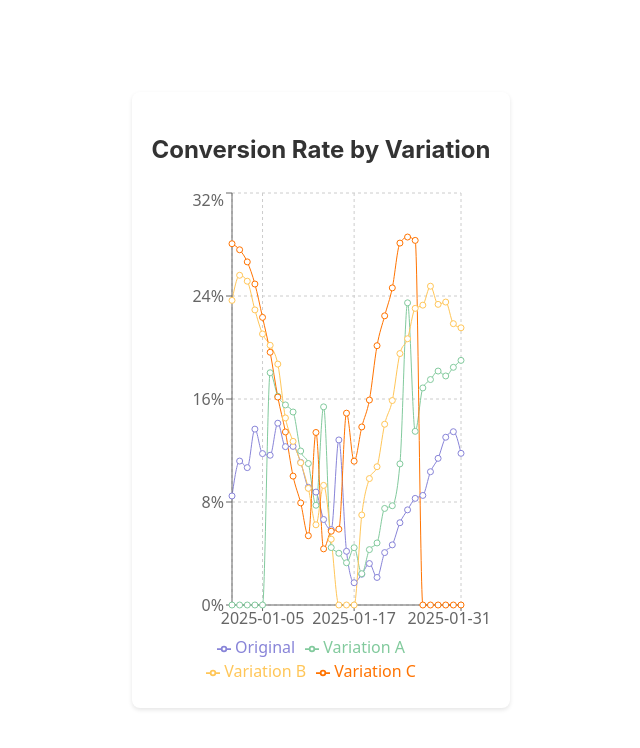
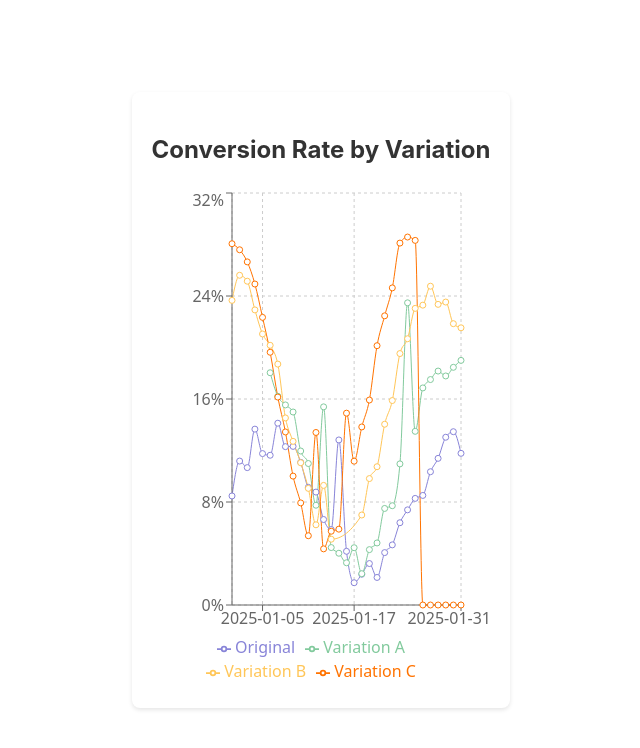
Before and after one commit to MirovaViktoria/frontend-interview-task-master, a React app: page / in a window 1280 px wide. Shown: the top 748 px of the page, without its empty margins (319-959 px from the left). Built offline with nearby package versions, Linux system fonts and the light colour scheme; the HTML template or start-up script is replaced by a standard one.

Commit message:
Feature: Interactive legend and adaptive axes

```diff
--- a/src/components/ConversionChart/ConversionChart.tsx
+++ b/src/components/ConversionChart/ConversionChart.tsx
@@ -1,4 +1,4 @@
-import React, { useMemo } from 'react';
+import React, { useMemo, useState } from 'react';
 import {
     LineChart,
     Line,
@@ -16,12 +16,24 @@ import styles from './ConversionChart.module.css';
 const data = rawData as Data;
 
 const ConversionChart: React.FC = () => {
+    const [visibleVariations, setVisibleVariations] = useState<Set<string>>(
+        new Set(data.variations.map((v) => v.name))
+    );
+
     const chartData = useMemo(() => {
         return data.data.map((day) => {
             const entry: any = { date: day.date };
             data.variations.forEach((variation) => {
                 const id = variation.id?.toString() || '0'; // '0' for Original
-                const visits = day.visits[id] || 0;
+
+                // If visits data is missing for this variation on this day, treat as null (no data)
+                if (day.visits[id] === undefined) {
+                    entry[variation.name] = null;
+                    entry[`${variation.name}_details`] = null;
+                    return;
+                }
+
+                const visits = day.visits[id];
                 const conversions = day.conversions[id] || 0;
                 const rate = visits > 0 ? (conversions / visits) * 100 : 0;
 
@@ -37,7 +49,29 @@ const ConversionChart: React.FC = () => {
         });
     }, []);
 
+    // Filter data to only include dates where at least one VISIBLE variation has data
+    const filteredData = useMemo(() => {
+        return chartData.filter(entry => {
+            return Array.from(visibleVariations).some(name => entry[name] !== null && entry[name] !== undefined);
+        });
+    }, [chartData, visibleVariations]);
+
     const colors = ['#8884d8', '#82ca9d', '#ffc658', '#ff7300'];
+
+    const handleLegendClick = (e: any) => {
+        const { value } = e;
+        setVisibleVariations((prev) => {
+            const newSet = new Set(prev);
+            if (newSet.has(value)) {
+                if (newSet.size > 1) {
+                    newSet.delete(value);
+                }
+            } else {
+                newSet.add(value);
+            }
+            return newSet;
+        });
+    };
 
     const CustomTooltip = ({ active, payload, label }: any) => {
         if (active && payload && payload.length) {
@@ -46,7 +80,12 @@ const ConversionChart: React.FC = () => {
                     <p className={styles.tooltipDate}>{label}</p>
                     {payload.map((entry: any, index: number) => {
                         const variationName = entry.name;
+                        // Only show tooltip for visible variations
+                        if (!visibleVariations.has(variationName)) return null;
+
                         const details = entry.payload[`${variationName}_details`];
+                        if (!details) return null;
+
                         return (
                             <div key={index} className={styles.tooltipItem} style={{ color: entry.color }}>
                                 <div className={styles.tooltipLabel}>{variationName}</div>
@@ -68,7 +107,7 @@ const ConversionChart: React.FC = () => {
             <div className={styles.chartWrapper}>
                 <ResponsiveContainer width="100%" height="100%">
                     <LineChart
-                        data={chartData}
+                        data={filteredData}
                         margin={{
                             top: 5,
                             right: 30,
@@ -80,7 +119,7 @@ const ConversionChart: React.FC = () => {
                         <XAxis dataKey="date" />
                         <YAxis unit="%" />
                         <Tooltip content={<CustomTooltip />} cursor={{ stroke: '#666', strokeWidth: 1, strokeDasharray: '5 5' }} />
-                        <Legend />
+                        <Legend onClick={handleLegendClick} />
                         {data.variations.map((variation, index) => (
                             <Line
                                 key={variation.name}
@@ -88,6 +127,8 @@ const ConversionChart: React.FC = () => {
                                 dataKey={variation.name}
                                 stroke={colors[index % colors.length]}
                                 activeDot={{ r: 8 }}
+                                hide={!visibleVariations.has(variation.name)}
+                                connectNulls={true}
                             />
                         ))}
                     </LineChart>
```
